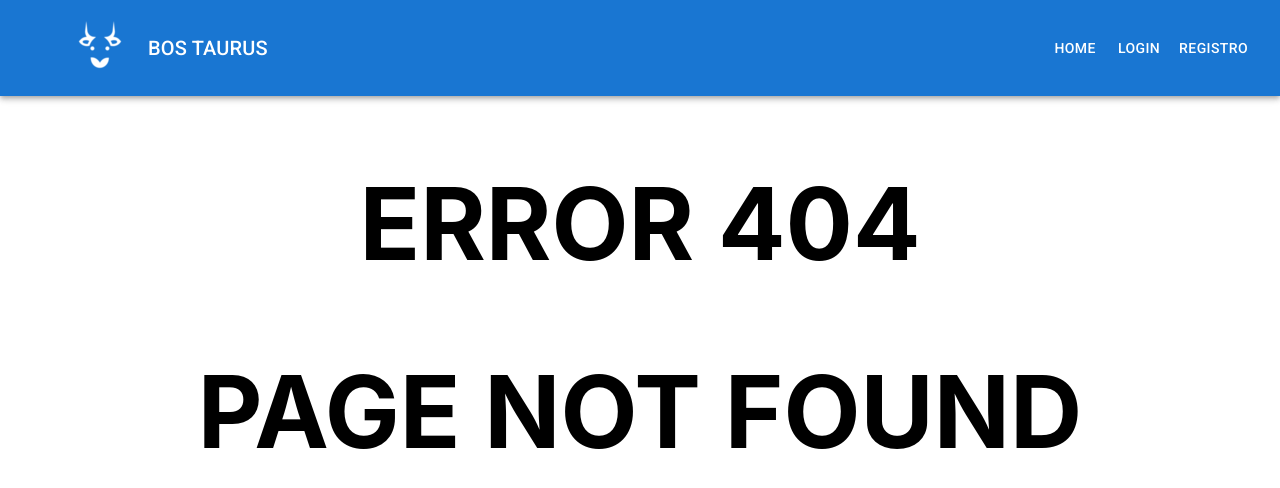
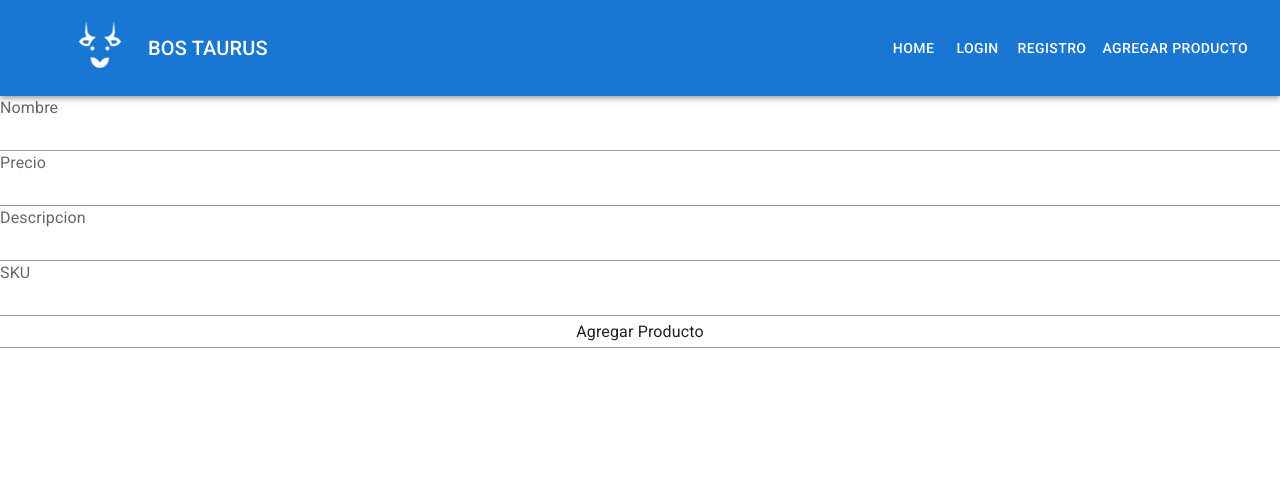
Before and after one commit to blicsi/TP3-curso-React, a React (Create React App) app in the folder tp3_pablo_gross_ferico_escobar/: page /altaProducto in a window 1280 px wide. Before the commit this address had no page. Shown: the top 488 px of the page. Built offline with nearby package versions, Linux system fonts and the light colour scheme.

Commit message:
version 0.2.6 alta de producto creada pero no funca

```diff
--- a/tp3_pablo_gross_ferico_escobar/src/App.js
+++ b/tp3_pablo_gross_ferico_escobar/src/App.js
@@ -9,6 +9,7 @@ import {
   Route,
   Switch,
 } from "react-router-dom";
+import AltaProducto from "./crear_productos/AltaProducto";
 
 function App() {
   return (
@@ -20,6 +21,7 @@ function App() {
           <Route path="/detalle" exact component={Detalle} />
           <Route path="/login" exact component={Login} />
           <Route path="/registro" exact component={Registro} />
+          <Route path="/altaProducto" exact component={AltaProducto}/>
           <Route path="*" component={NotFound} />
         </Switch>
       </Router>
--- a/tp3_pablo_gross_ferico_escobar/src/componentes/navbar.js
+++ b/tp3_pablo_gross_ferico_escobar/src/componentes/navbar.js
@@ -30,6 +30,7 @@ const Navbar = () => {
               <Button color="inherit" component={Link} to="/">Home</Button>
               <Button color="inherit" component={Link} to="/login">login</Button>
               <Button color="inherit" component={Link} to="/registro">registro</Button>
+              <Button color="inherit" component={Link} to="/altaProducto">agregar producto</Button>
           </Toolbar>
         </AppBar>
       </Box>
--- /dev/null
+++ b/tp3_pablo_gross_ferico_escobar/src/crear_productos/AltaProducto.js
@@ -0,0 +1,53 @@
+import React,{useState,useEffect} from "react"
+import { Controller, useForm } from "react-hook-form";
+import firebase from "../config/firebase"
+import { Alert, FormGroup, FormHelperText, FormLabel, Input } from "@mui/material";
+
+
+function AltaProducto (){
+    //console.log(firebase.db)
+    const { register, handleSubmit,control,formState:{errors} } = useForm();
+
+    const onSubmit = async (data) => {
+        console.log("data",data);
+        try{
+            const document = await firebase.db.collection("producto")
+            .add(data)
+            console.log(document)
+
+        }catch(e){
+            console.log("error",e)
+
+        }
+
+    }
+    return(
+        <div>
+
+        <form onSubmit={handleSubmit(onSubmit)}>
+            <FormGroup>
+                <FormLabel>Nombre</FormLabel>
+                    <Controller  name="nombre" control={control} rules={{required:true}} register={{...register("nombre",{required:true})}}  render={({ field }) => <Input {...field} type="text" />}/>
+                    {errors.nombre && <FormHelperText>El campo es obligatorio</FormHelperText>}
+
+                <FormLabel>Precio</FormLabel>
+                    <Controller name="precio" control={control} rules={{required:true}} register={{...register("precio",{required:true})}}  render={({ field }) => <Input {...field} type="number" />}/>
+                    {errors.precio?.type==="required" && <FormHelperText>El campo es obligatorio</FormHelperText>}
+                <FormLabel>Descripcion</FormLabel>
+                    <Controller name="descripcion" control={control} rules={{required:true}} register={{...register("descripcion",{required:true})}}  render={({ field }) => <Input {...field} type="text" />}/>
+                    {errors.descripcion?.type==="required" && <FormHelperText>El campo es obligatorio</FormHelperText>}
+                <FormLabel>SKU</FormLabel>
+                    <Controller name="sku" control={control} rules={{required:true}} register={{...register("SKU",{required:true})}}  render={({ field }) => <Input {...field} type="number" />}/>
+                    {errors.sku?.type==="required" && <FormHelperText>El campo es obligatorio</FormHelperText>}
+                <Input type="submit" value="Agregar Producto"/>
+            </FormGroup>
+
+        </form>
+        </div>
+    )
+
+
+
+
+}
+export default AltaProducto
```
